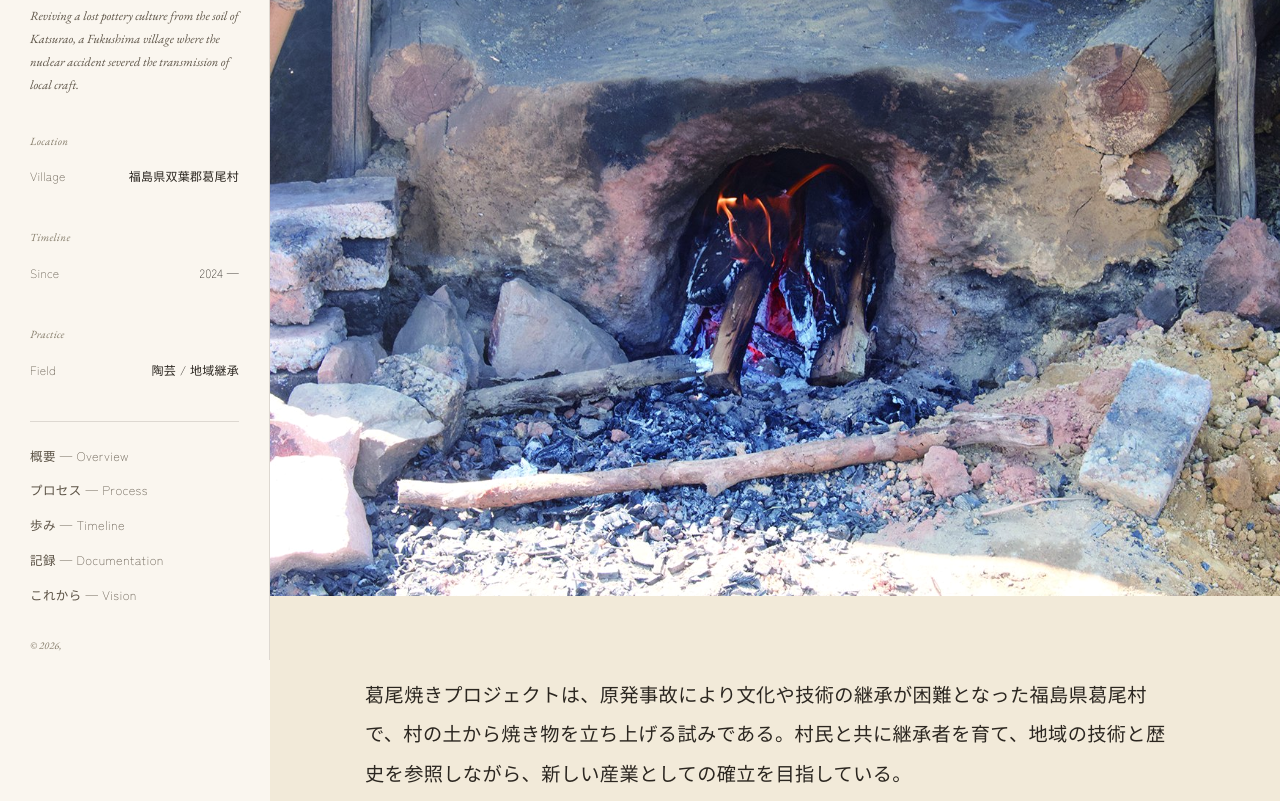
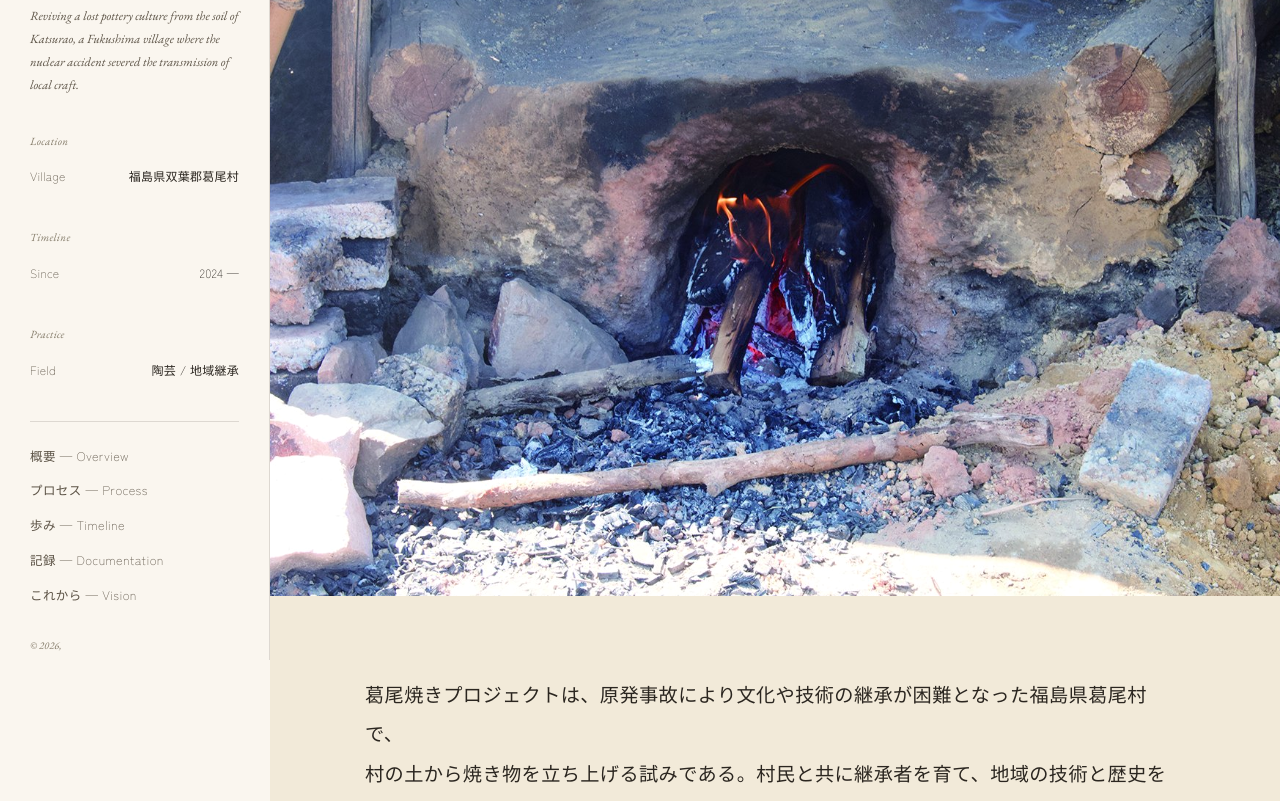
Before and after one commit to sugiyama-yoshihiko/katsurao-yaki-project, a plain HTML site: page index.html in a window 1280 px wide. Shown: the part 140-941 px from the top of the page. Drawn offline with nearby package versions, Linux system fonts and the light colour scheme; a web font is replaced by a local one.

Commit message:
Force a line break in the statement blockquote
Co-Authored-By: Claude Sonnet 5 <noreply@anthropic.com>

```diff
--- a/index.html
+++ b/index.html
@@ -313,7 +313,7 @@
 </div>
 
 <section class="statement reveal">
-  <blockquote>葛尾焼きプロジェクトは、原発事故により文化や技術の継承が困難となった福島県葛尾村で、村の土から焼き物を立ち上げる試みである。村民と共に継承者を育て、地域の技術と歴史を参照しながら、新しい産業としての確立を目指している。</blockquote>
+  <blockquote>葛尾焼きプロジェクトは、原発事故により文化や技術の継承が困難となった福島県葛尾村で、<br>村の土から焼き物を立ち上げる試みである。村民と共に継承者を育て、地域の技術と歴史を参照しながら、新しい産業としての確立を目指している。</blockquote>
   <cite>— 葛尾焼きプロジェクトについて</cite>
 </section>
 
```
